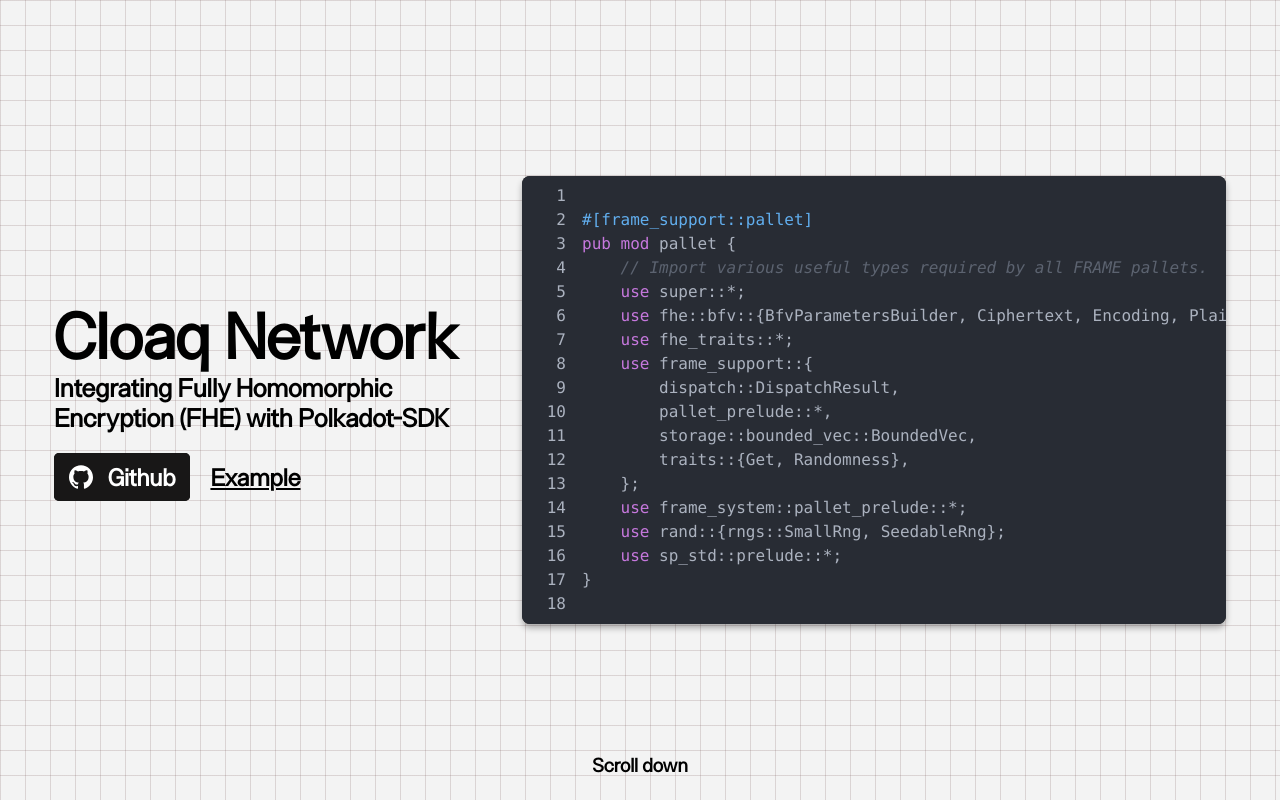
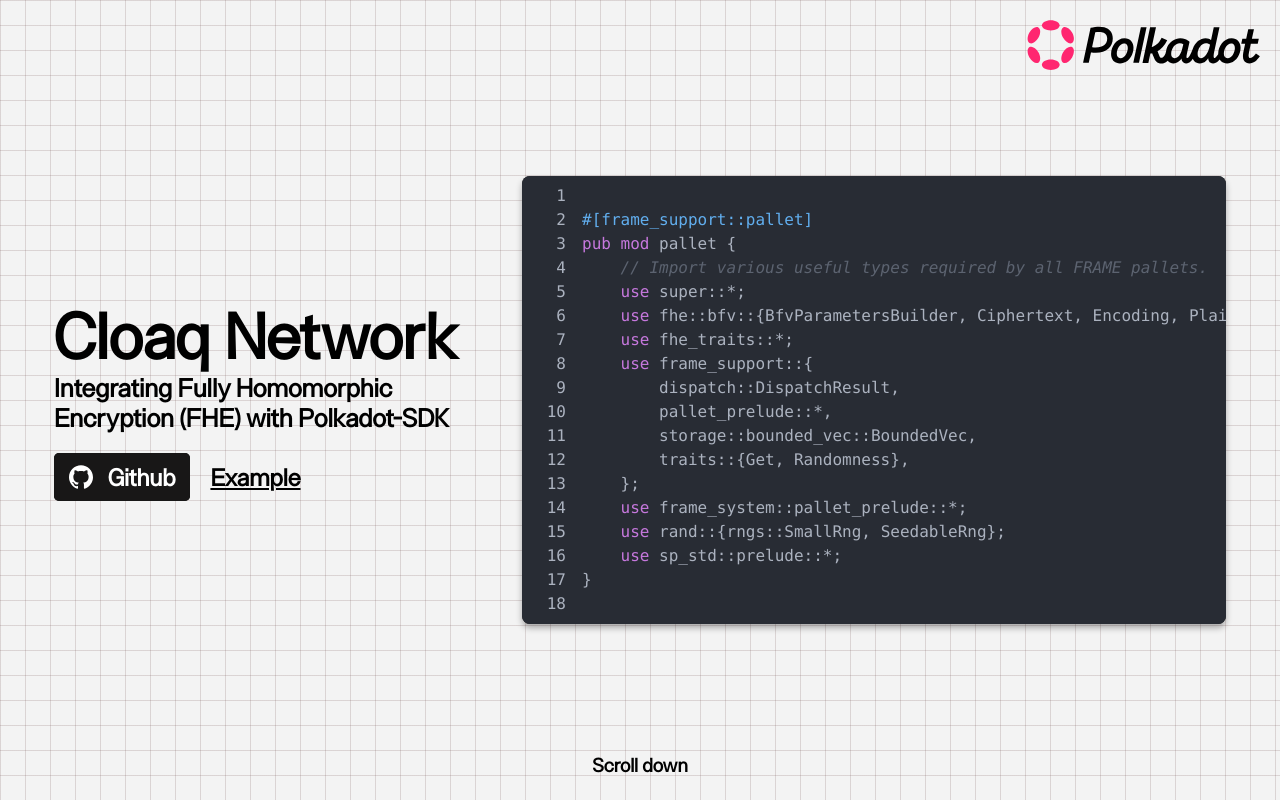
Before and after one commit to cloaq/cloak-website, a React (Create React App) app: page / in a window 1280 px wide. Shown: the top 800 px of the page. Built offline with nearby package versions, Linux system fonts and the light colour scheme.

Commit message:
Added Polkadot logo

```diff
--- a/src/App.css
+++ b/src/App.css
@@ -53,6 +53,21 @@
 
   60% {
     transform: translateX(-50%) translateY(-5px);
+  }
+}
+
+.polkadot-logo {
+  position: absolute;
+  display: flex;
+  top: 20px;
+  right: 20px;
+  height: auto;
+  width: auto;
+
+  img {
+    width: auto;
+    height: 50px;
+    animation: fadeIn 4s ease-out forwards;
   }
 }
 
--- a/src/App.js
+++ b/src/App.js
@@ -3,6 +3,7 @@
 import rust from 'react-syntax-highlighter/dist/esm/languages/hljs/rust';
 import { atomOneDark } from 'react-syntax-highlighter/dist/esm/styles/hljs'
 import './App.css';
+import polkadotlogo from './assets/Polkadot_Logo_Pink-Black.svg';
 
 import GithubButton from './components/buttons/GithubButton';
 
@@ -87,6 +88,9 @@
 
   return (
     <div className="website-bg">
+      <div className='polkadot-logo'>
+        <img src={polkadotlogo} alt='Polkadot Logo' />
+      </div>
       <div className="hero-container">
         <div className='scroll-down' onClick={() => document.getElementById('body').scrollIntoView({ behavior: 'smooth' })}>
           Scroll down
@@ -151,7 +155,7 @@
           </div>
         </div>
       </div>
-    </div>
+    </div >
   );
 };
 
```
Also changed, not shown: src/assets/Polkadot_Logo_Pink-Black.svg (added).
